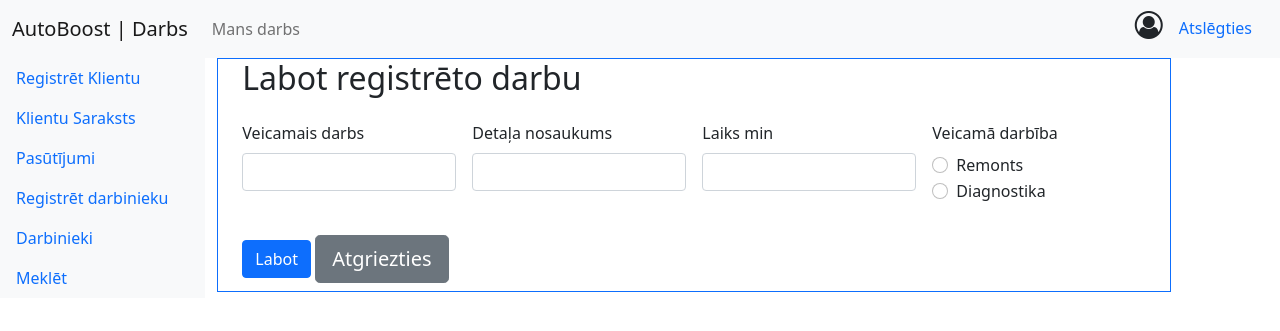
After one commit to iraimiks/autoboostflask, a Flask app: page /edit/customer_car_service/1 in a window 1280 px wide. The commit adds this page. Shown: the top 331 px of the page. Run offline with Flask 2, Linux system fonts and the light colour scheme; data that the repository does not hold is empty; some libraries are stand-ins or nearby versions.

Commit message:
add new edit some minor removes

```diff
--- a/rapackege/dataedit.py
+++ b/rapackege/dataedit.py
@@ -1,9 +1,8 @@
-from rapackege import app,db
-import functools
+from rapackege import db
 from flask import (
-    Blueprint, flash, g, redirect, render_template, request, session, url_for
+    Blueprint, render_template, request
 )
-from rapackege.models import Customer, CustomerCars
+from rapackege.models import Customer, CustomerCars, ServiceCar
 
 ed = Blueprint('edit', __name__, url_prefix='/edit')
 
@@ -29,3 +28,19 @@ def edit_customer_car(id):
         customercar.car_name = carname
         db.session.commit()
     return render_template("edit_forms/edit_customer_car.html", customercar=customercar)
+
+@ed.route('customer_car_service/<id>', methods=('GET', 'POST'))
+def edit_car_service(id):
+    servicecar = ServiceCar.query.get(id)
+    if request.method == 'POST':
+        service = request.form['service']
+        partname = request.form['partname']
+        spendtime = request.form['spendtime']
+        worktype = request.form['worktype']
+
+        servicecar.service = service
+        servicecar.part_name = partname
+        servicecar.spend_time = spendtime
+        servicecar.work_type = worktype
+        db.session.commit()
+    return render_template("edit_forms/edit_car_service.html", servicecar=servicecar)
--- a/rapackege/routes.py
+++ b/rapackege/routes.py
@@ -192,21 +192,3 @@ def car_orders(id):
 def all_workers():
     workers = Users.query.order_by(desc("id")).all()
     return render_template("admin_dashboard/all_workers.html",workers=workers)
-
-
-
-@app.route("/edit_work/<id>", methods=('GET', 'POST'))
-def edit_work(id):
-    work = Customer.query.get(id)
-    if request.method == 'POST':
-        car_number = request.form['carnumber']
-        phonenumber = request.form['phonenumber']
-        customer_name = request.form['customername']
-
-        work.car_number = car_number
-        work.phonenumber = phonenumber
-        work.customer_name = customer_name
-        db.session.commit()
-
-    #Will edit single work
-    return render_template("work/edit_work.html", work=work)
--- /dev/null
+++ b/rapackege/templates/edit_forms/edit_car_service.html
@@ -0,0 +1,44 @@
+{% extends 'work/base_work.html' %}
+{% block title %}
+Labot auto veicamo darbu
+{% endblock %}
+{% block content %}
+<div class="container border border-primary">
+  <form method="POST" class="row g-3">
+    <h2>Labot registrēto darbu</h2>
+    <div class="col-3">
+      <label for="service" class="form-label">Veicamais darbs</label>
+      <input type="text" class="form-control" id="service" name="service" value="{{ servicecar['service'] }}" >
+    </div>
+    <div class="col-3">
+      <label for="partname" class="form-label">Detaļa nosaukums</label>
+      <input type="text" class="form-control" id="partname" name="partname" value="{{ servicecar['part_name'] }}" >
+    </div>
+    <div class="col-3">
+      <label for="spendtime" class="form-label">Laiks min</label>
+      <input type="number" class="form-control" id="spendtime" name="spendtime" value="{{ servicecar['spend_time'] }}" >
+    </div>
+    <div class="col-3">
+      <label for="worktype" class="form-label">Veicamā darbība</label>
+      <div class="mb-3">
+        <div class="form-check">
+          <input class="form-check-input" type="radio" name="worktype" id="workaction1" value="Remonts" >
+          <label class="form-check-label" for="workaction1">
+            Remonts
+          </label>
+        </div>
+        <div class="form-check">
+          <input class="form-check-input" type="radio" name="worktype" id="workaction2" value="Diagnostika">
+          <label class="form-check-label" for="workaction2">
+            Diagnostika
+          </label>
+        </div>
+      </div>
+    </div>
+    <div class="col-12 mb-2">
+      <button type="submit" class="btn btn-primary">Labot</button>
+      <a type="button" class="btn btn-secondary btn-lg" href="/customer_car_service/{{ servicecar['id_orders_car'] }}">Atgriezties</a>
+    </div>
+  </form>
+</div>
+{% endblock %}
--- a/rapackege/templates/work/customer_car_service.html
+++ b/rapackege/templates/work/customer_car_service.html
@@ -120,7 +120,7 @@ Auto
           {{ car['create_date'] }}
         </td>
         <td>
-          <a type="button" class="btn btn-secondary btn-lg" href="/edit_work/{{ customer['id'] }}">Labot datus</a>
+          <a type="button" class="btn btn-secondary btn-lg" href="/edit/customer_car_service/{{ car['id'] }}">Labot datus</a>
         </td>
       </tr>
       {% endfor %}
--- a/rapackege/templates/work/worker_work.html
+++ b/rapackege/templates/work/worker_work.html
@@ -56,8 +56,6 @@ Klienta logs
         </td>
         <td>
           <a type="button" class="btn btn-primary btn-lg" href="/customer_car_service/{{ worker_order['id'] }}">Sākt darbu</a>
-          <a type="button" class="btn btn-secondary btn-lg" href="/edit_car/{{ worker_order['id'] }}">Labot auto
-            datus</a>
         </td>
       </tr>
       {% endfor %}
```
Also changed, not shown: rapackege/templates/work/edit_work.html (deleted, +0 -37 lines).
